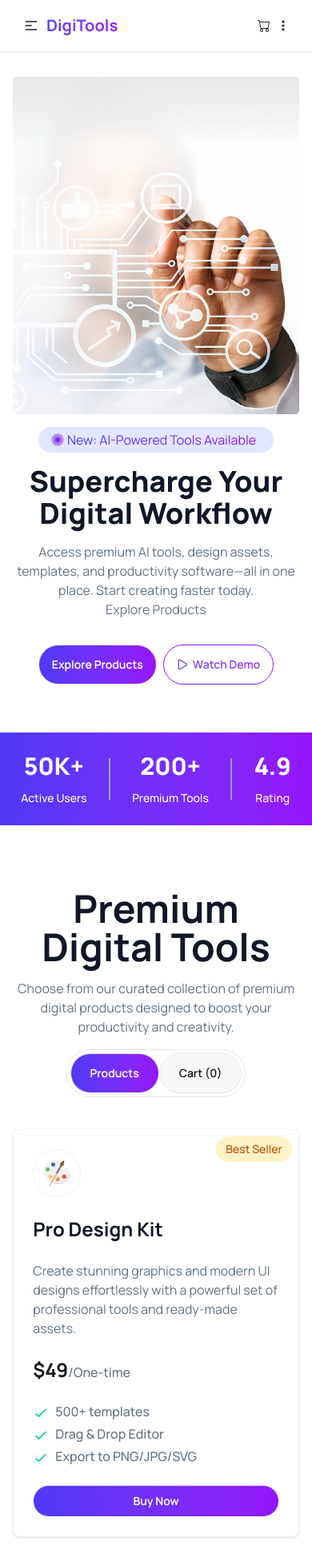
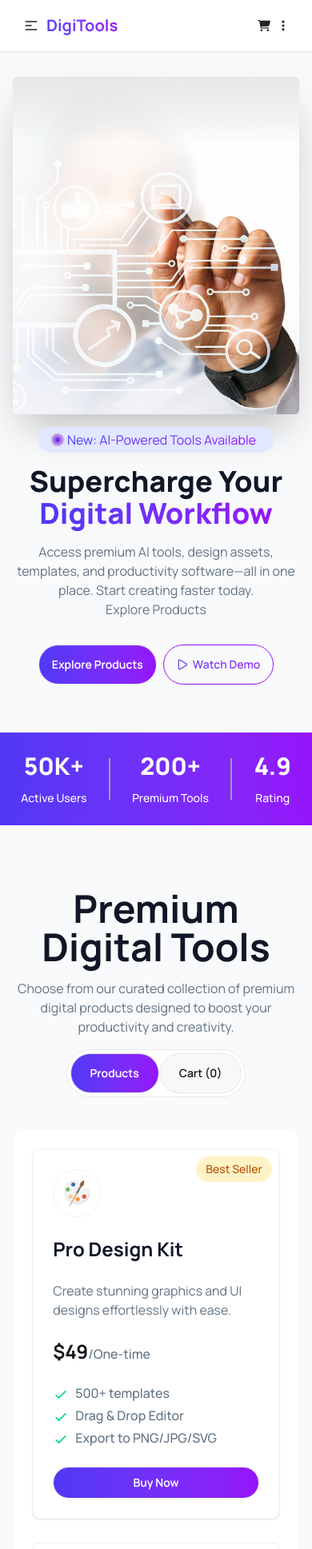
Before and after one commit to sabbirRashed/Digitools-Platform, a React (Vite) app: page / in a window 390 px wide. Shown: the top 1937 px of the page at 80% size. Built offline with nearby package versions, Linux system fonts and the light colour scheme.

Commit message:
added toast alert in add to cart , remove and proceed to checkout button $ show cart length on cart icon bash: added: command not found

```diff
--- a/public/premiumtools.json
+++ b/public/premiumtools.json
@@ -2,7 +2,7 @@
   {
     "id": 1,
     "name": "Pro Design Kit",
-    "description": "Create stunning graphics and modern UI designs effortlessly with a powerful set of professional tools and ready-made assets.",
+    "description": "Create stunning graphics and UI designs effortlessly with ease.",
     "price": 49,
     "period": "One-time",
     "tag": "Best Seller",
@@ -17,7 +17,7 @@
   {
     "id": 2,
     "name": "SEO Booster",
-    "description": "Optimize your website and improve search engine rankings with advanced tools for keyword research and competitor analysis.",
+    "description": "Optimize your website and improve search engine ranking more effectively.",
     "price": 19,
     "period": "Month",
     "tag": "Popular",
@@ -32,7 +32,7 @@
   {
     "id": 3,
     "name": "AI Writer",
-    "description": "Generate high-quality, engaging content in seconds using AI-powered writing tools designed for blogs, ads, and SEO.",
+    "description": "Generate high-quality content with AI in seconds easily.",
     "price": 99,
     "period": "Year",
     "tag": "New",
@@ -47,7 +47,7 @@
   {
     "id": 4,
     "name": "Social Scheduler",
-    "description": "Plan, manage, and schedule your social media posts efficiently across multiple platforms with automation and analytics.",
+    "description": "Plan and schedule your social media posts efficiently across platforms.",
     "price": 29,
     "period": "Month",
     "tag": "Best Seller",
@@ -62,7 +62,7 @@
   {
     "id": 5,
     "name": "Invoice Pro",
-    "description": "Easily manage invoices, track payments, and handle client billing with smart automation and customizable templates.",
+    "description": "Manage invoices, payments, and client billing easily with automation.",
     "price": 59,
     "period": "One-time",
     "tag": "Popular",
@@ -77,7 +77,7 @@
   {
     "id": 6,
     "name": "Code Optimizer",
-    "description": "Improve your code performance and reduce load times with powerful tools for optimization, linting, and error detection.",
+    "description": "Improve your code performance and reduce load times efficiently.",
     "price": 39,
     "period": "Month",
     "tag": "New",
@@ -92,7 +92,7 @@
   {
     "id": 7,
     "name": "Analytics Hub",
-    "description": "Track and analyze website and app performance with real-time insights, user behavior data, and customizable reports.",
+    "description": "Track website and app performance with ease and accuracy.",
     "price": 79,
     "period": "Year",
     "tag": "Popular",
@@ -107,7 +107,7 @@
   {
     "id": 8,
     "name": "Video Studio",
-    "description": "Edit and create professional-quality videos with ease using powerful tools, templates, and advanced editing features.",
+    "description": "Edit and create professional videos without hassle easily.",
     "price": 89,
     "period": "One-time",
     "tag": "Best Seller",
@@ -122,7 +122,7 @@
   {
     "id": 9,
     "name": "Password Vault",
-    "description": "Securely store, manage, and auto-fill your passwords across devices with advanced encryption and seamless synchronization.",
+    "description": "Securely store and manage all your passwords safely online.",
     "price": 14,
     "period": "Month",
     "tag": "New",
--- a/src/App.css
+++ b/src/App.css
@@ -5,4 +5,5 @@
 
 body{
   font-family: "Manrope", sans-serif;
+  background-color: #F9FAFB;
 }
--- a/src/App.jsx
+++ b/src/App.jsx
@@ -1,4 +1,4 @@
-import { Suspense } from 'react'
+import { Suspense, useState } from 'react'
 import './App.css'
 import Banner from './components/homepage/banner/Banner'
 import Status from './components/homepage/ourStatus/Status'
@@ -14,19 +14,25 @@ const premiumToolsPromise = fetch('/premiumtools.json')
 
 
 function App() {
+  const [selectedTools, setSelectedTools] = useState([]);
 
   return (
     <>
-      <Navbar></Navbar>
+      <Navbar selectedTools={selectedTools}></Navbar>
       <Banner></Banner>
       <Status></Status>
       <Suspense fallback={<LoadingSpinner></LoadingSpinner>}>
-        <PremiumTools premiumToolsPromise={premiumToolsPromise}></PremiumTools>
+        <PremiumTools
+          premiumToolsPromise={premiumToolsPromise}
+          selectedTools={selectedTools}
+          setSelectedTools={setSelectedTools}
+        >
+        </PremiumTools>
       </Suspense>
 
 
       {/* react tostify container */}
-       <ToastContainer/>
+      <ToastContainer />
     </>
   )
 }
--- a/src/components/Ui/SelectedToolCard.jsx
+++ b/src/components/Ui/SelectedToolCard.jsx
@@ -1,5 +1,6 @@
 import React from 'react';
 import { toolIcons } from '../../toolsIcon';
+import { toast } from 'react-toastify';
 
 const SelectedToolCard = ({ tool, selectedTools, setSelectedTools, price, setPrice }) => {
 
@@ -8,6 +9,7 @@ const SelectedToolCard = ({ tool, selectedTools, setSelectedTools, price, setPri
 
         setSelectedTools(filteredSelectedTools)
         setPrice(price-tool.price)
+        toast.success("Item removed successfully");
     }
     return (
         <div className='bg-[#F9FAFC] p-5 rounded-xl flex justify-between items-center'>
--- a/src/components/homepage/banner/Banner.jsx
+++ b/src/components/homepage/banner/Banner.jsx
@@ -14,7 +14,7 @@ const Banner = () => {
                     </div>
                     <span className=' bg-clip-text text-transparent bg-linear-to-r from-[#4F39F6] to-[#9514FA] '>New: AI-Powered Tools Available</span>
                 </div>
-                <h2 className=' text-[#101727] text-4xl md:text-5xl xl:text-7xl/tight font-extrabold text-center md:text-left'>Supercharge Your Digital Workflow</h2>
+                <h2 className=' text-[#101727] text-4xl md:text-5xl xl:text-6xl/tight font-extrabold text-center md:text-left'>Supercharge Your <span className='bg-linear-to-r from-[#4F39F6] to-[#9514FA] bg-clip-text text-transparent'>Digital Workflow</span></h2>
                 <p className='text-[#627382] max-w-140 text-center md:text-left'>Access premium AI tools, design assets, templates, and productivity
                     software—all in one place. Start creating faster today. <br />
                     Explore Products</p>
@@ -27,7 +27,7 @@ const Banner = () => {
                 </div>
             </div>
 
-            <div>
+            <div className='shadow-2xl rounded-lg '>
                 <img className='w-full' src={bannerImage} alt="" />
             </div>
         </div>
--- a/src/components/homepage/premiumTools/PremiumTools.jsx
+++ b/src/components/homepage/premiumTools/PremiumTools.jsx
@@ -2,11 +2,10 @@ import React, { use, useState } from 'react';
 import AvailablePremiumTools from './availablePremiumTools/AvailablePremiumTools';
 import SelectedPremiumTools from './SelectedPremiumTools/SelectedPremiumTools';
 
-const PremiumTools = ({ premiumToolsPromise }) => {
+const PremiumTools = ({ premiumToolsPromise, selectedTools, setSelectedTools }) => {
 
     const premiumToolsData = use(premiumToolsPromise);
     const [selectedTab, setSelectedTab] = useState('products');
-    const [selectedTools, setSelectedTools] = useState([]);
     const [price, setPrice] = useState(0);
 
 
@@ -19,7 +18,7 @@ const PremiumTools = ({ premiumToolsPromise }) => {
                 <p className='text-[#627382] max-w-140 mx-auto'>Choose from our curated collection of premium digital products designed to boost your productivity and creativity.</p>
 
 
-                <div className='border border-[#ece6e6] p-1 inline-block rounded-[1000px]'>
+                <div className='border border-[#ece6e6] p-1 inline-block rounded-[1000px] bg-white'>
                     <button
                         onClick={() => { setSelectedTab('products') }}
                         className={`btn p-6 rounded-[1000px]
@@ -44,7 +43,7 @@ const PremiumTools = ({ premiumToolsPromise }) => {
 
 
             {/* cards container */}
-            <div >
+            <div className='bg-white p-6 rounded-xl mt-10 border border-gray-100'>
                 {
                     selectedTab === 'products'
                         ? <AvailablePremiumTools
--- a/src/components/homepage/premiumTools/availablePremiumTools/AvailablePremiumTools.jsx
+++ b/src/components/homepage/premiumTools/availablePremiumTools/AvailablePremiumTools.jsx
@@ -4,7 +4,7 @@ import ToolCard from '../../../Ui/ToolCard';
 const AvailablePremiumTools = ({ premiumToolsData, selectedTools, setSelectedTools, price, setPrice }) => {
 
     return (
-        <div className='grid grid-cols-1 md:grid-cols-2 lg:grid-cols-3 gap-7.5 mt-10 relative'>
+        <div className='grid grid-cols-1 md:grid-cols-2 lg:grid-cols-3 gap-7.5 relative'>
             {
                 premiumToolsData.map((tool) => {
 
--- a/src/components/navbar/Navbar.jsx
+++ b/src/components/navbar/Navbar.jsx
@@ -1,10 +1,10 @@
 import React, { useState } from 'react';
-import { BsCart } from 'react-icons/bs';
+import { FaCartShopping } from 'react-icons/fa6';
 import { HiDotsVertical } from 'react-icons/hi';
 import { ImCross } from 'react-icons/im';
 
 
-const Navbar = () => {
+const Navbar = ({selectedTools}) => {
     const [open, setOpen] = useState(false);
 
     return (
@@ -37,7 +37,12 @@ const Navbar = () => {
                     </ul>
                 </div>
                 <div className="navbar-end items-center gap-2 font-medium">
-                    <BsCart />
+                    <div className='relative'>
+                        <FaCartShopping></FaCartShopping>
+                        {selectedTools.length === 0
+                        ?""
+                        :<div className='w-4 h-4 flex justify-center items-center text-[10px] text-white font-medium rounded-full border border-gray-200 bg-red-500 absolute -top-2 left-3'>{selectedTools.length}</div>}
+                    </div>
                     <span
                         onClick={() => { setOpen(!open) }}
                         className='sm:hidden relative'>
```
Also changed, not shown: src/components/homepage/premiumTools/SelectedPremiumTools/SelectedPremiumTools.jsx (+22 -2 lines).
